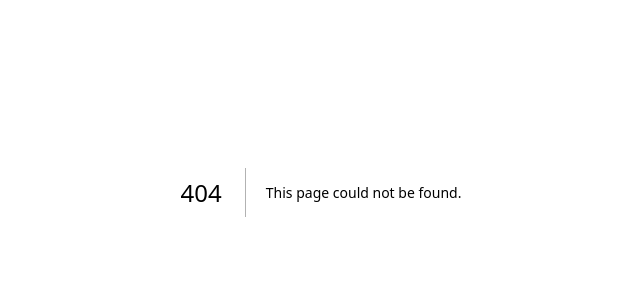
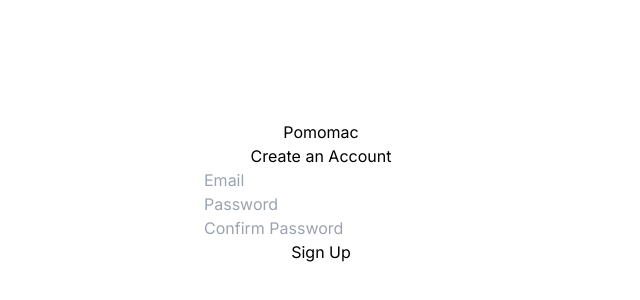
Before and after one commit to ProgrammerJM/Pomomac, a Next.js app: page /signup in a window 1280 px wide. Before the commit this address had no page. Shown: the part 208-508 px from the top of the page, without its empty margins (319-959 px from the left). Built offline with nearby package versions, Linux system fonts and the light colour scheme.

Commit message:
refactor: Add sign up page component and form handling logic

```diff
--- /dev/null
+++ b/app/signup/page.tsx
@@ -0,0 +1,70 @@
+"use client";
+
+import { useRouter } from "next/navigation";
+import React, { FormEvent, useState } from "react";
+
+async function handleSubmitSignUp(
+  event: FormEvent<HTMLFormElement>,
+  setError: React.Dispatch<React.SetStateAction<string | null>>,
+  router: ReturnType<typeof useRouter>
+) {
+  event.preventDefault();
+
+  try {
+    const formData = new FormData(event.currentTarget);
+    const email = formData.get("email") as string;
+    const password = formData.get("password") as string;
+    const confirmPassword = formData.get("confirmPassword") as string;
+
+    if (password !== confirmPassword) {
+      setError("Passwords do not match.");
+      return;
+    }
+
+    const response = await fetch("http://localhost:5000/api/signup", {
+      method: "POST",
+      headers: {
+        "Content-Type": "application/json",
+      },
+      body: JSON.stringify({ email, password }),
+    });
+
+    if (!response.ok) {
+      const data = await response.json();
+      setError(data.error);
+    }
+
+    if (response.ok) {
+      router.push("/login");
+    }
+  } catch (error: any) {
+    console.error(error);
+  }
+}
+
+export default function SignUpForm() {
+  const [error, setError] = useState<string | null>(null);
+
+  const router = useRouter();
+
+  return (
+    <section className="flex flex-col justify-center items-center h-dvh">
+      <h1>Pomomac</h1>
+      <h2>Create an Account</h2>
+      <form
+        onSubmit={(event) => handleSubmitSignUp(event, setError, router)}
+        className="flex flex-col"
+      >
+        <input name="email" type="email" placeholder="Email" />
+        <input name="password" type="password" placeholder="Password" />
+        <input
+          name="confirmPassword"
+          type="password"
+          placeholder="Confirm Password"
+        />
+        <button>Sign Up</button>
+        {error && <p className="text-red-500">{error}</p>}
+      </form>
+    </section>
+  );
+}
```
